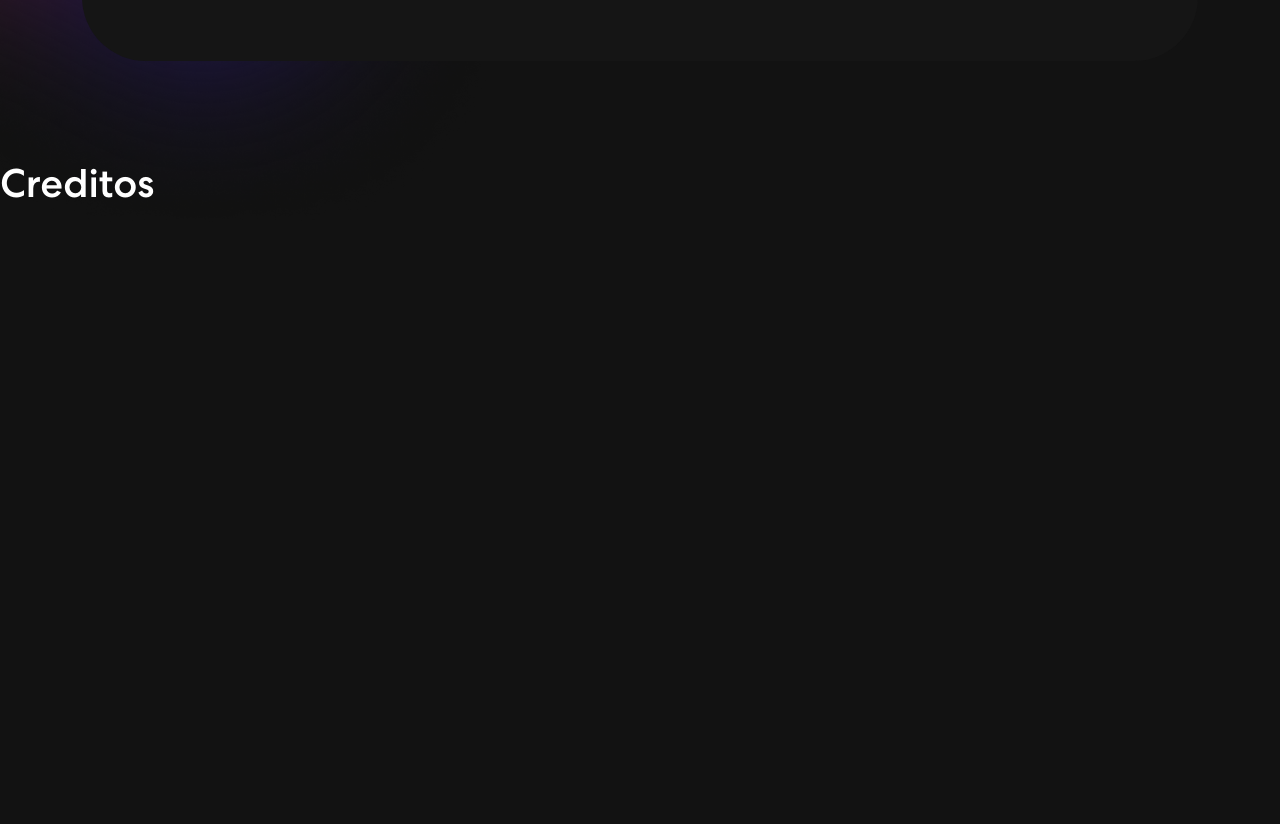
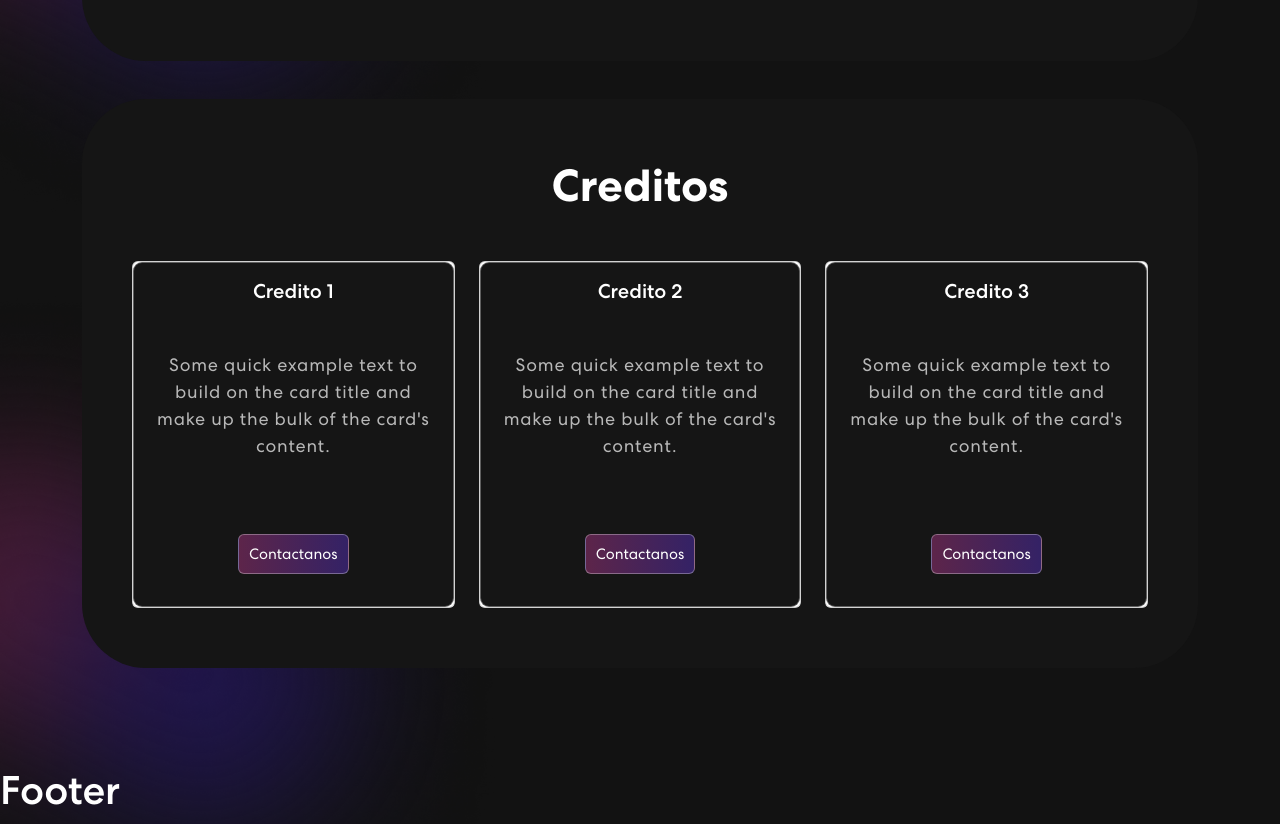
Before and after one commit to felipevees/tecno-punto, a React (Create React App) app: page / in a window 1280 px wide. Shown: the part 1973-2797 px from the top of the page. Before the commit the page ends 2212 px from the top, so only its background shows below. Built offline with nearby package versions, Linux system fonts and the light colour scheme.

Commit message:
Creditos

```diff
--- a/src/App.css
+++ b/src/App.css
@@ -322,3 +322,23 @@ span.navbar-text {
 .card-title{
     color: #fff !important;
 }
+/************ Footer Css ************/
+.footer {
+
+    margin-bottom: 0;
+    padding: 0 0 50px 0;
+    background-image: url('./assets/img/img2/footer-bg.png');
+    background-position: center center;
+    background-size: cover;
+    background-repeat: no-repeat;
+}
+.footer img {
+    width: 26%;
+}
+.footer p {
+    font-weight: 400;
+    font-size: 14px;
+    color: #B8B8B8;
+    letter-spacing: 0.5px;
+    margin-top: 20px;
+}
--- a/src/App.js
+++ b/src/App.js
@@ -19,6 +19,7 @@ function App() {
         <Info />
         <CarouselC />
         <Creditos />
+        <Footer/>
       </header>
     </div>
   );
--- a/src/Componentes/Creditos.js
+++ b/src/Componentes/Creditos.js
@@ -4,9 +4,64 @@ import "bootstrap/dist/js/bootstrap.js";
 import colorSharp from "../assets/img/img2/color-sharp.png";
 
 export function Creditos() {
-    return (
-      <>
-        <h1>Creditos</h1>
-      </>
-    );
+  return (
+    <section className="carousel" id="creditos">
+      <div className="container mb-5">
+        <div className="carousel-bx wow zoomIn">
+          <h2 className="mb-5">Creditos</h2>
+          <div className="row" style={{ display: "flex" }}>
+            <div className="col col-xs-12 col-sm-6 col-md-4 col-l-4">
+              <div className="card">
+                <div className="card-body">
+                  <h5 className="card-title mb-5">Credito 1</h5>
+                  <p className="card-text">
+                    Some quick example text to build on the card title and make
+                    up the bulk of the card's content.
+                  </p>
+                  <a href="#" className="btn">
+                    Contactanos
+                  </a>
+                </div>
+              </div>
+            </div>
+            <div className="col col-xs-12 col-sm-6 col-md-4 col-l-4">
+              <div className="card">
+                <div className="card-body">
+                  <h5 className="card-title mb-5">Credito 2</h5>
+                  <p className="card-text">
+                    Some quick example text to build on the card title and make
+                    up the bulk of the card's content.
+                  </p>
+                  <a href="#" className="btn">
+                    Contactanos
+                  </a>
+                </div>
+              </div>
+            </div>
+            <div className="col col-xs-12 col-sm-6 col-md-4 col-l-4">
+              <div className="card">
+                <div className="card-body">
+                  <h5 className="card-title mb-5">Credito 3</h5>
+                  <p className="card-text">
+                    Some quick example text to build on the card title and make
+                    up the bulk of the card's content.
+                  </p>
+                  <a href="#" className="btn">
+                    Contactanos
+                  </a>
+                </div>
+              </div>
+            </div>
+
+
+          </div>
+        </div>
+      </div>
+      <img
+        className="background-image-left"
+        src={colorSharp}
+        alt="background2"
+      />
+    </section>
+  );
 }
```
Also changed, not shown: src/Componentes/Footer.js (+7 -5 lines).
